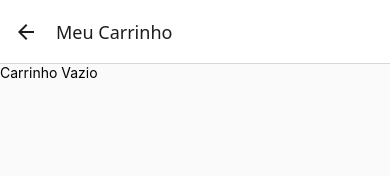
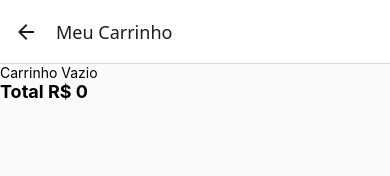
Before and after one commit to Samuel0802/AppCarinhoDeCompras, a React Native app: screen /Cart in a window 390 px wide. Shown: the top 176 px of the page. Built offline with nearby package versions, Linux system fonts and the light colour scheme.

Commit message:
Total do carrinho de compras

```diff
--- a/src/contexts/CartContext.js
+++ b/src/contexts/CartContext.js
@@ -6,6 +6,7 @@ export const CartContext = createContext({});// Context recebendo um valor vazio
 function CartProvider({ children }){//repassar os componentes que tiver dentro dele
 
 const [cart, setCart] = useState([]); //carinho vai receber um valor vazio
+const [total, setTotal] = useState(0);
 
 //Função para adicionar algo no carrinho de compra +
 function AddItemCarinho(NewItem){
@@ -23,7 +24,7 @@ function AddItemCarinho(NewItem){
    cartList[indexItem].total = cartList[indexItem].quantidade * cartList[indexItem].valor;
 
    setCart(cartList);
-   console.log(cartList);
+   TotalItem(cartList);
    return;
 
   }
@@ -34,7 +35,7 @@ function AddItemCarinho(NewItem){
   }
 
   setCart(Produtos => [...Produtos, data])//Passar para useState que tem item do carrinho
-
+  setTotal(prevTotal => prevTotal + data.valor); // Atualizar o total
 }
 
 //função de remover algo do carrinho
@@ -48,21 +49,35 @@ function RemoveItemCard(Produto){
    // Pegando o valor total  - preço do produto
    cartList[indexItem].total = cartList[indexItem].total - cartList[indexItem].valor;
 
+
    setCart(cartList);
+   TotalItem(cartList);
+
    return;
  }
 
   //filter: Retornar todos os item da lista menos o que clicou
  const removerProduto = cart.filter(item => item.id !== Produto.id);
+ TotalItem(removerProduto); //recalcular o valor total
  setCart(removerProduto);
 }
+
+//função realizando a soma dos item carrinho
+function TotalItem(items){
+  let myCard = items;
+
+  let result = myCard.reduce((acc, abj) => {return acc + abj.total}, 0 )
+  setTotal(result.toFixed(2));
+}
+
+
 
 return(
    //contexts: ele que tem funcionalidade de adicionar algo no carrinho, remover, listagem dos carrinhos
 
     //Provider: Compartilha o valor do contexto para todos os componentes filhos.
  <CartContext.Provider
-  value={{ cart, AddItemCarinho, RemoveItemCard }} //Propriedade que vou exportar
+  value={{ cart, AddItemCarinho, RemoveItemCard, total }} //Propriedade que vou exportar
  >
 
     {children}
--- a/src/pages/Cart/index.js
+++ b/src/pages/Cart/index.js
@@ -5,7 +5,7 @@ import CardItem from "../../components/CardItem";
 
 
 export default function Cart() {
-  const { cart, AddItemCarinho, RemoveItemCard } = useContext(CartContext);
+  const { cart, AddItemCarinho, RemoveItemCard, total } = useContext(CartContext);
 
   return (
     <View style={styles.container}>
@@ -27,6 +27,7 @@ export default function Cart() {
             RemoveQuantidade={ () => RemoveItemCard(item)}
           />
         )}
+        ListFooterComponent={ () => <Text style={styles.total}>Total R$ {total}</Text>}
       />
     </View>
   );
@@ -39,5 +40,11 @@ const styles = StyleSheet.create({
     backgroundColor: '#FAFAFA',
   },
 
+  total:{
+    fontSize: 18,
+    fontWeight: 'bold',
+    marginBottom: 24
+  }
+
 
 });
--- a/src/pages/Home/index.js
+++ b/src/pages/Home/index.js
@@ -66,12 +66,17 @@ export default function Home() {
      {/*  TouchableOpacity: qunado clica no carrinho é direcionado para outra pagina de listagem */}
         <TouchableOpacity style={styles.cartButton} onPress={() => navigation.navigate('Cart')}>
 
+          {/* Condição se for =1 aparecer o quantidade no carrinho */}
+         {cart.length >= 1 && (
            <View style={styles.dot}>
            <Text style={styles.dotText}>
              {cart?.length}
              {/* cart?. = Caso o valor for vazio ele retorna pra 0 */}
              </Text>
          </View>
+         )}
+
+
           <Feather name="shopping-cart" size={30} color="#000" />
         </TouchableOpacity>
 
```
Lines whose indentation alone changed are shown as unchanged.
